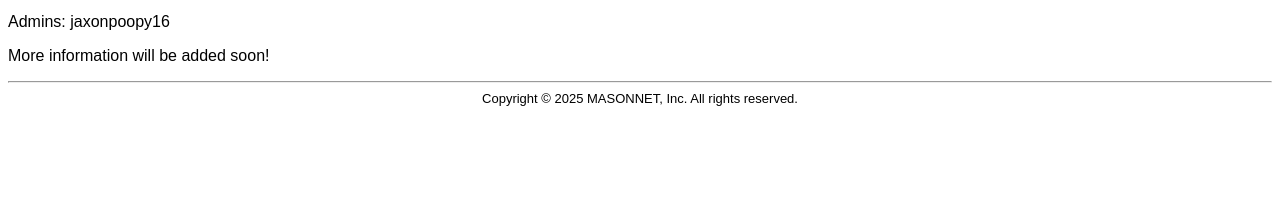
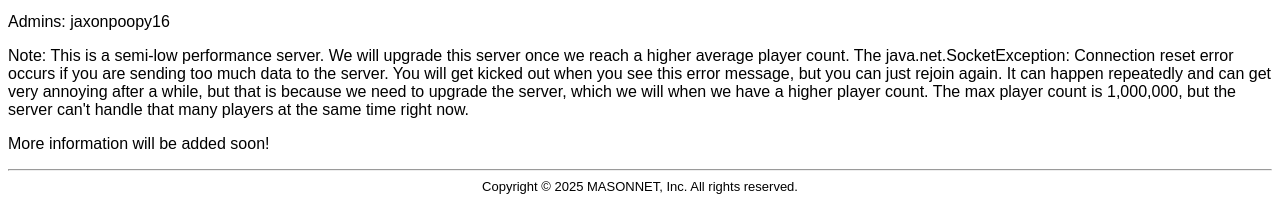
Before and after one commit to masonnetincusa/mcserver, a plain HTML site: page index.html in a window 1280 px wide. Shown: the part 598-800 px from the top of the page. Drawn offline with Linux system fonts and the light colour scheme.

Commit message:
Update index.html

```diff
--- a/index.html
+++ b/index.html
@@ -16,6 +16,7 @@
   <h1>Additional information</h1>
   <p>Server owner and super admin: MASONNET</p>
   <p>Admins: jaxonpoopy16</p>
+  <p>Note: This is a semi-low performance server. We will upgrade this server once we reach a higher average player count. The java.net.SocketException: Connection reset error occurs if you are sending too much data to the server. You will get kicked out when you see this error message, but you can just rejoin again. It can happen repeatedly and can get very annoying after a while, but that is because we need to upgrade the server, which we will when we have a higher player count. The max player count is 1,000,000, but the server can't handle that many players at the same time right now.</p>
   <p>More information will be added soon!</p>
   <hr>
   <center><font size="2">Copyright &copy; 2025 MASONNET, Inc. All rights reserved.</font></center>
```
